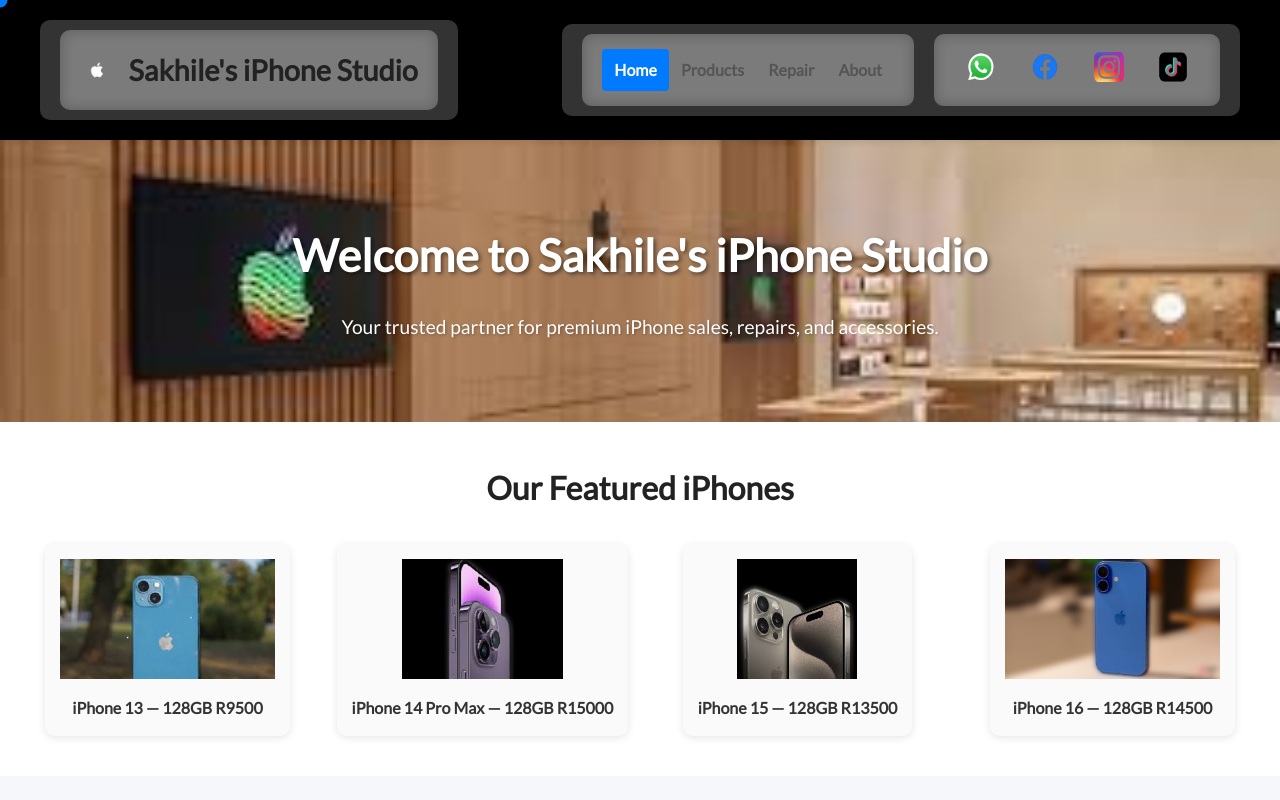
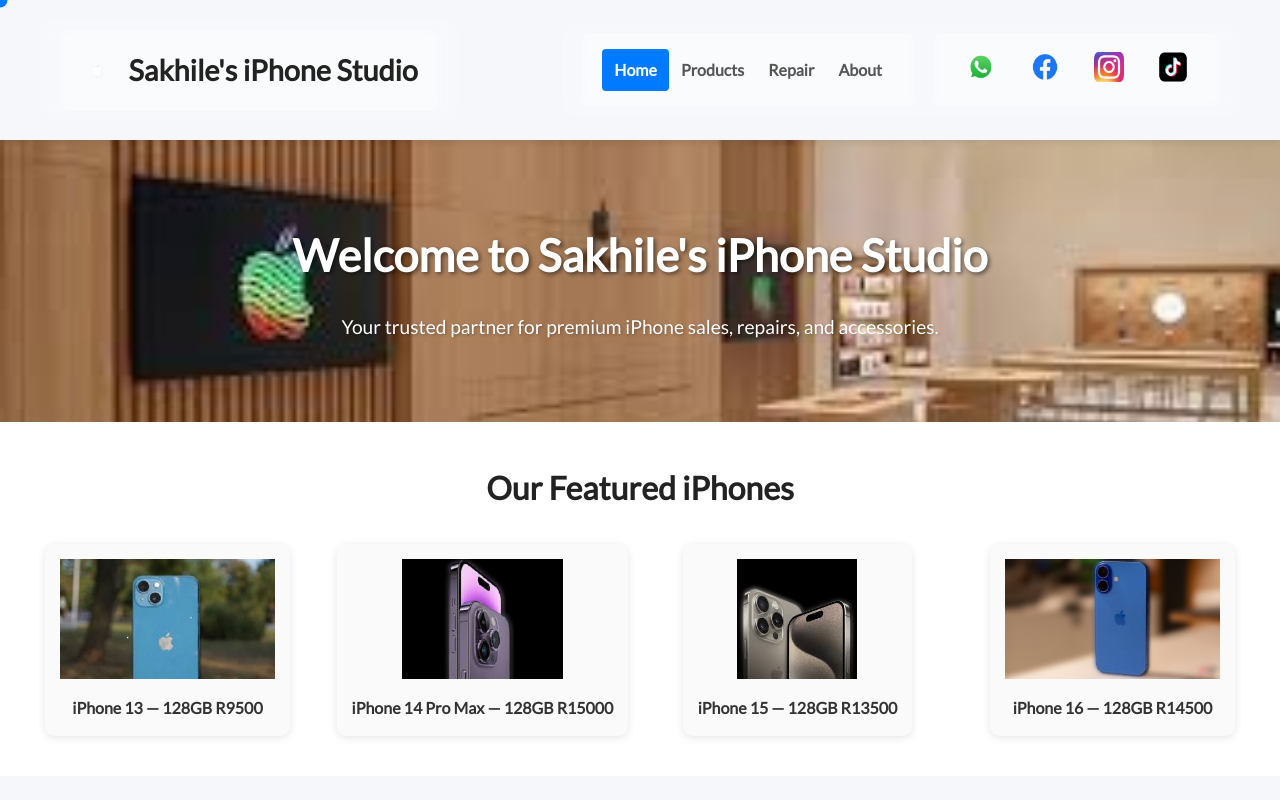
Before and after one commit to SakhileManyisa/sakhile-iphone-studio-website, a plain HTML site: page index.html in a window 1280 px wide. Shown: the top 800 px of the page. Drawn offline with Linux system fonts and the light colour scheme.

Commit message:
Update index.html

```diff
--- a/index.html
+++ b/index.html
@@ -40,7 +40,7 @@ header {
   justify-content: space-between;
   align-items: center;
   padding: 20px 40px;
-  background-color: black; /* Clean header background */
+  background-color: none; /* Clean header background */
   box-shadow: 0 2px 8px rgba(0,0,0,0.1);
   position: sticky;
   top: 0;
```
